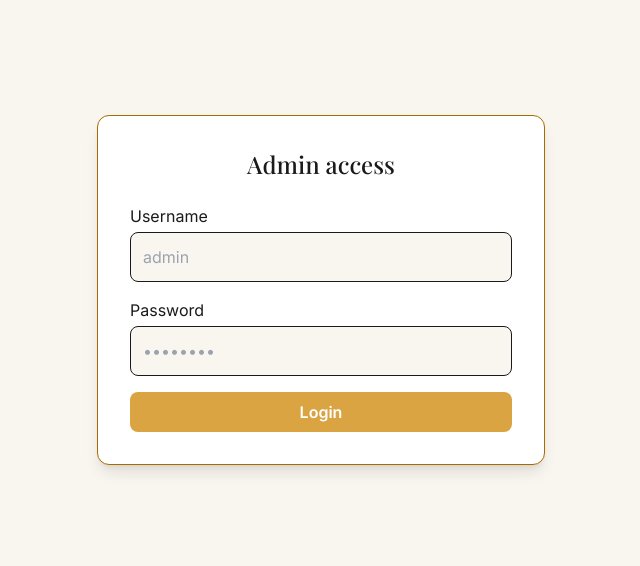
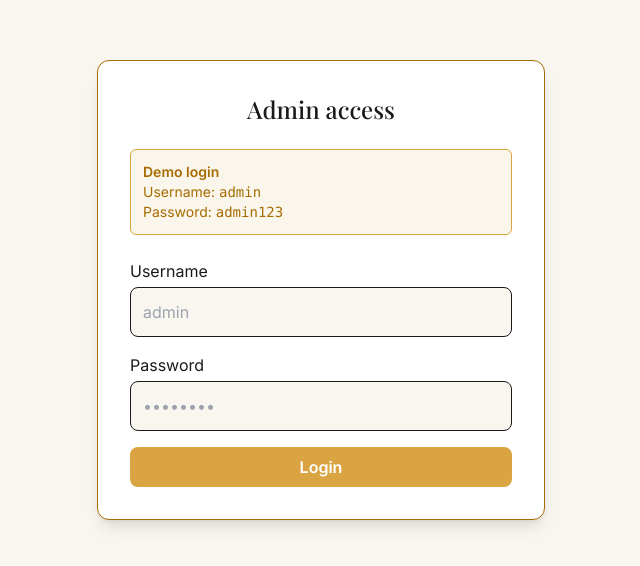
Before and after one commit to Carmelo85S/lounge9-cocktail-bar, a React (Vite) app in the folder frontend/: page /login in a window 1280 px wide. Shown: the part 110-676 px from the top of the page, without its empty margins (319-959 px from the left). Built offline with nearby package versions, Linux system fonts and the light colour scheme.

Commit message:
credential show, change time cards in events, no console for user_mail and pass

```diff
--- a/frontend/src/components/Events/Events.tsx
+++ b/frontend/src/components/Events/Events.tsx
@@ -11,7 +11,7 @@ const Events: React.FC = () => {
       {
         img: "https://images.pexels.com/photos/3394310/pexels-photo-3394310.jpeg",
         name: "Afterwork",
-        time: "17:00 - 21:00",
+        time: "Every day 17:00 - 20:00",
         description: "Start your weekend with curated cocktails and relaxing beats.",
         onClick: () => {
           document.getElementById("contact")?.scrollIntoView({ behavior: "smooth" });
@@ -20,7 +20,7 @@ const Events: React.FC = () => {
       {
         img: "https://images.pexels.com/photos/1049690/pexels-photo-1049690.jpeg",
         name: "Live Jazz Nights",
-        time: "Every Thursday",
+        time: "Every day 20:00 - 23:00",
         description: "Enjoy deep house and lounge music in a luxurious setting.",
         onClick: () => {
           document.getElementById("contact")?.scrollIntoView({ behavior: "smooth" });
@@ -29,7 +29,7 @@ const Events: React.FC = () => {
       {
         img: "https://images.pexels.com/photos/262978/pexels-photo-262978.jpeg?auto=compress&cs=tinysrgb&w=1260&h=750&dpr=1",
         name: "Dinner",
-        time: "17:00 - 22:00",
+        time: "Every day 19:00 - 22:00",
         description: "Savor a hearty meal of classic dishes served warm and fresh for the perfect end to your day.",
         onClick: () => {
           document.getElementById("contact")?.scrollIntoView({ behavior: "smooth" });
--- a/frontend/src/page/login/Login.tsx
+++ b/frontend/src/page/login/Login.tsx
@@ -25,12 +25,19 @@ const Login = () => {
   };
 
   return (
-     <section className="min-h-screen flex items-center justify-center bg-cream font-sans px-4">
+    <section className="min-h-screen flex items-center justify-center bg-cream font-sans px-4">
       <form
         onSubmit={handleSubmit}
         className="bg-white shadow-lg rounded-xl p-8 w-full max-w-md border border-amber-dark"
       >
         <h2 className="text-2xl font-serif text-night mb-6 text-center">Admin access</h2>
+
+        {/* DEMO CREDENTIALS */}
+        <div className="mb-6 bg-amber/10 border border-amber text-amber-dark rounded-md p-3 text-sm">
+          <p><strong>Demo login</strong></p>
+          <p>Username: <code>admin</code></p>
+          <p>Password: <code>admin123</code></p>
+        </div>
 
         <label htmlFor="username" className="block text-night mb-1">
           Username
@@ -66,7 +73,7 @@ const Login = () => {
         </button>
       </form>
     </section>
-  )
-}
+  );
+};
 
-export default Login
+export default Login;
```
Also changed, not shown: 1 other file (tests, documents, lock files or other folders).
